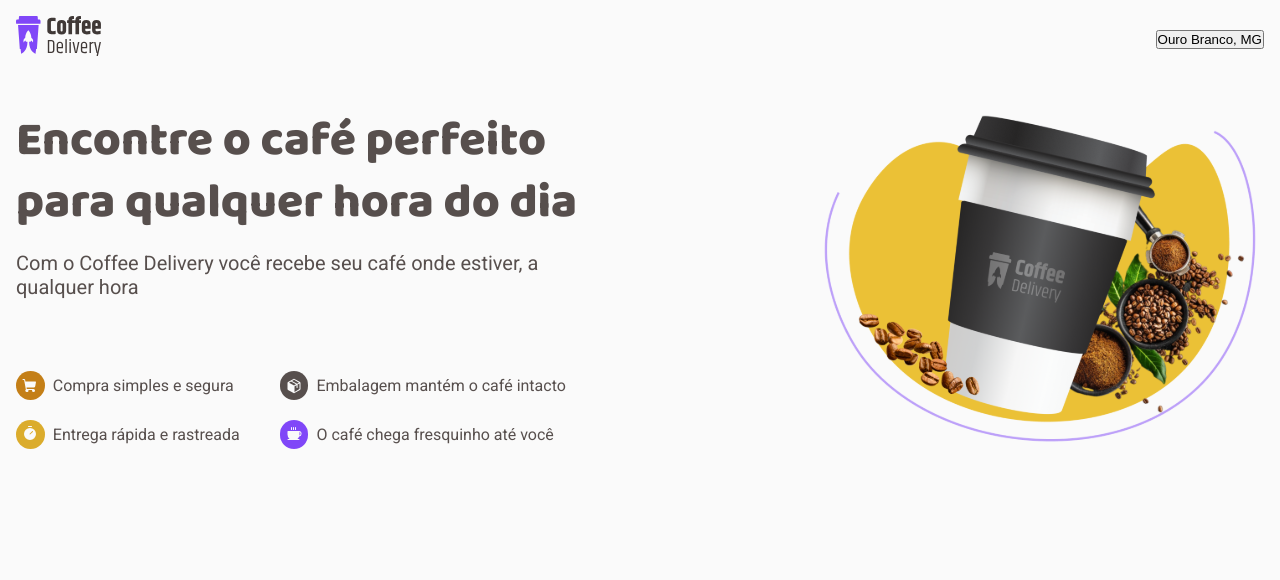
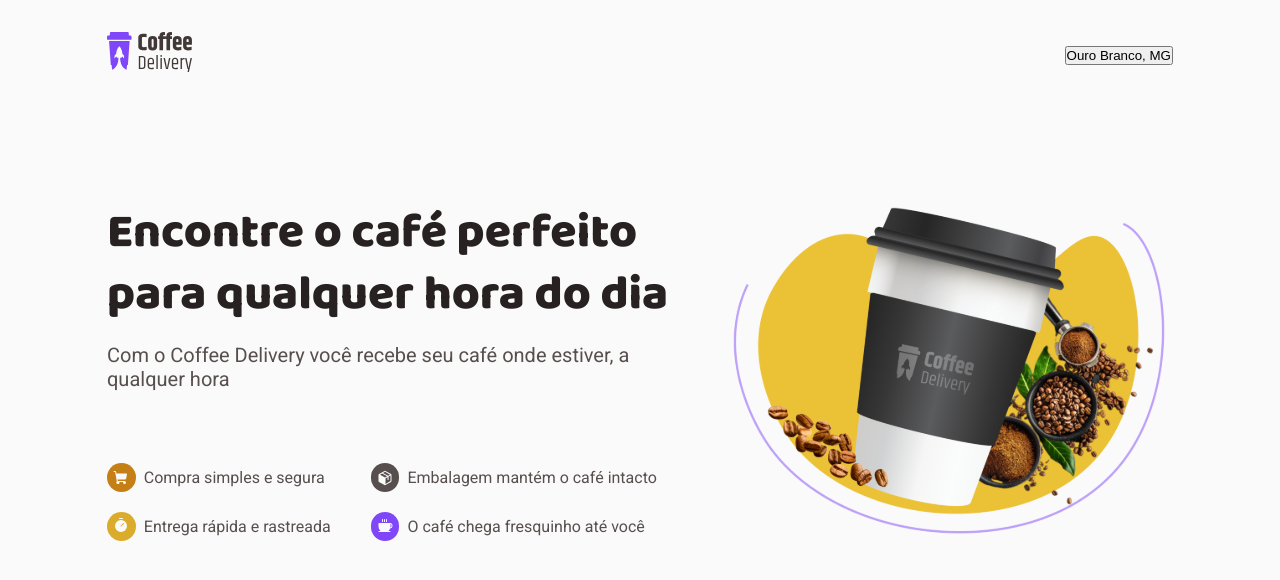
Before and after one commit to eoisaac/coffee_delivery, a React (Vite) app: page / in a window 1280 px wide. Shown: the top 580 px of the page. Built offline with nearby package versions, Linux system fonts and the light colour scheme.

Commit message:
:lipstick: feat: update Intro Container on Home Page

```diff
--- a/src/components/Header/styles.ts
+++ b/src/components/Header/styles.ts
@@ -7,7 +7,7 @@
   justify-content: space-between;
   align-items: center;
   margin: 0 auto;
-  padding: 1rem 0;
+  padding: 2rem 0;
   background-color: ${(props) => props.theme.background};
 `
 
--- a/src/components/layouts/DefaultLayout/styles.ts
+++ b/src/components/layouts/DefaultLayout/styles.ts
@@ -3,7 +3,7 @@
 export const LayoutContainer = styled.div`
   width: 100vw;
   height: 100vh;
-  max-width: 1280px;
+  max-width: 1098px;
   margin: 0 auto;
   display: flex;
   flex-direction: column;
--- a/src/pages/Home/index.tsx
+++ b/src/pages/Home/index.tsx
@@ -1,8 +1,8 @@
 import { Coffee, Package, ShoppingCart, Timer } from 'phosphor-react'
 import {
-  BannerContent,
+  IntroContent,
   ContentTitle,
-  HomeBanner,
+  IntroContainer,
   HomeContainer,
   Item,
   ItemsGrid,
@@ -12,8 +12,8 @@
 export const Home = () => {
   return (
     <HomeContainer>
-      <HomeBanner>
-        <BannerContent>
+      <IntroContainer>
+        <IntroContent>
           <ContentTitle>
             <h1>Encontre o café perfeito para qualquer hora do dia</h1>
             <strong>
@@ -52,10 +52,10 @@
               </Item>
             </ItemsWrap>
           </ItemsGrid>
-        </BannerContent>
+        </IntroContent>
 
         <img src="./src/assets/images/coffee_delivery_home.svg" alt="" />
-      </HomeBanner>
+      </IntroContainer>
     </HomeContainer>
   )
 }
--- a/src/pages/Home/styles.ts
+++ b/src/pages/Home/styles.ts
@@ -8,30 +8,26 @@
   overflow-y: auto;
 `
 
-export const HomeBanner = styled.div`
+export const IntroContainer = styled.section`
   width: 100%;
   display: flex;
-  flex-direction: column;
+  flex-direction: column-reverse;
   justify-content: space-between;
   align-items: center;
   padding: 2rem 0;
 
   img {
-    display: none;
     width: clamp(14rem, 35vw, 476px);
   }
 
   @media (min-width: 768px) {
+    padding: 5.75rem 0;
     flex-direction: row;
     align-items: flex-start;
-
-    img {
-      display: block;
-    }
   }
 `
 
-export const BannerContent = styled.div`
+export const IntroContent = styled.div`
   height: 100%;
   display: flex;
   flex-direction: column;
@@ -48,6 +44,7 @@
     font-family: 'Baloo 2', cursive;
     font-weight: 800;
     line-height: 130%;
+    color: ${(props) => props.theme['base-title']};
   }
 
   strong {
```
